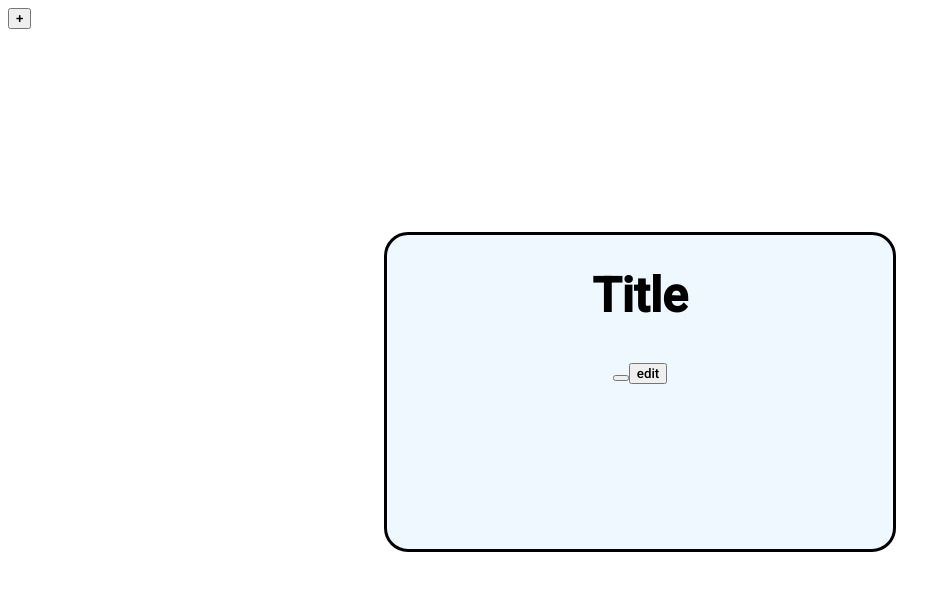
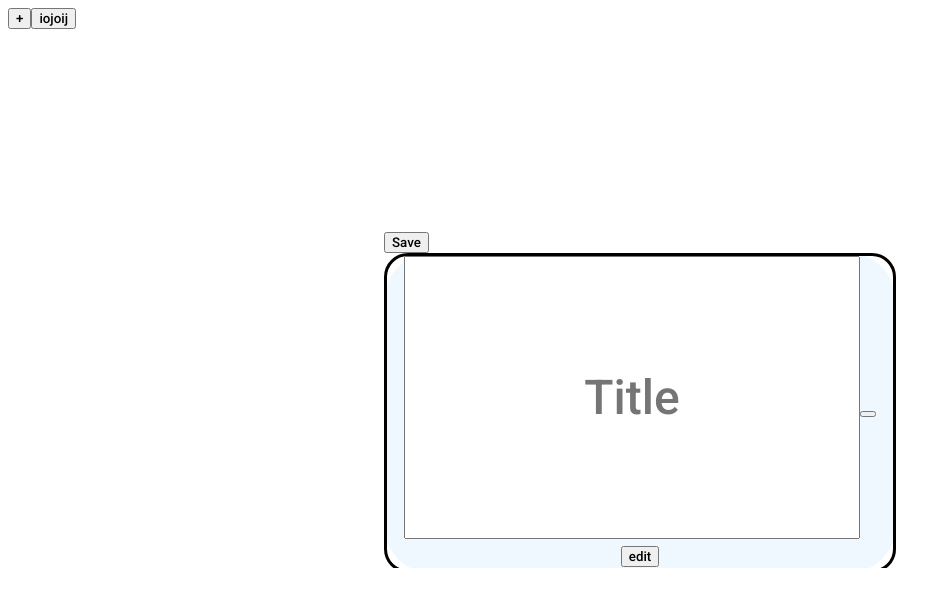
Before and after one commit to ota200/flashcards, a React (Create React App) app: page / in a window 1280 px wide. Both pictures are taken after a click on the button "create a new card". Shown: the top 606 px of the page, without its empty margins (0-951 px from the left). Built offline with nearby package versions, Linux system fonts and the light colour scheme.

Commit message:
yryruirgirgirygyrgu]

```diff
--- a/src/App.css
+++ b/src/App.css
@@ -24,35 +24,39 @@
     transform-style: preserve-3d;
     border-radius: 3rem;
     position: absolute;
+    display: flex;
+    flex-direction:column;
 
 }
 
 
 .front,.back{
     position: absolute;
-    -webkit-backface-visibility: hidden;
     backface-visibility: hidden;
     width:100%;
     height: 100%;
-    overflow-wrap: break-word;
     border: solid;
     border-radius: 1.5rem;
     align-items:center;
     text-align: center;
-    background-color: aliceblue;
 }
 
 
 
 .front {
     font-size: 1.5rem;
+    transform: rotateY(0deg);
+
 }
 
-.front h1 {
+.front h1,input {
     font-size: 3rem;
     text-align: center;
-    overflow:hidden;
-    resize:none;
+    overflow-wrap: break-word;
+    height:90%;
+    max-width:90%;
+    overflow-x: scroll;
+
 
 }
 
@@ -63,11 +67,14 @@
 
 }
 
-.back pre {
+.back pre,textarea {
     font-size: 2rem;
     text-align: center;
-    overflow:hidden;
-    resize:none;
+    overflow-wrap: break-word;
+    height:90%;
+    max-width:90%;
+    overflow-x: scroll;
+
 
 }
 
--- a/src/Componets/Cards.jsx
+++ b/src/Componets/Cards.jsx
@@ -5,7 +5,7 @@ const Card = (props) =>{
 
   const [num,setNum] = useState("first")
   const [num2,setNum2] = useState(0)
-  const [num3,setNum3] = useState("false")
+  const [num3,setNum3] = useState("disabled")
 
   const [editTitles,setEditTitles] = useState()
 
@@ -14,10 +14,11 @@ const Card = (props) =>{
   const enter = (e) =>{
     setNum2(1)
     console.log("Eenter")
+    console.log(e.currentTarget.value)
   }
 
   const leave = (e) =>{
-    console.warn(e.target.contenteditable)
+    //console.warn(e.target.contenteditable)
     setNum2(0)
     console.log("Lleave")
 
@@ -25,16 +26,12 @@ const Card = (props) =>{
 
 
   const enter2 = (e) =>{
-    if (num3 === "true"){
       setNum2(1)
       console.log("Eenter")
-      } else {
-        setNum2(0)
-      }
   }
 
   const leave2 = (e) =>{
-    console.warn(e.target.contenteditable)
+    //console.warn(e.target.contenteditable)
     setNum2(0)
     console.log("Lleave")
 
@@ -42,15 +39,15 @@ const Card = (props) =>{
 
   const editMode = () =>{
 
-    if (num3 === "true"){
-      setNum3("false")
+    if (num3 === ""){
+      setNum3("disabled")
       /*setEditTitles(Title)
       setEditInfos(Info)*/
       console.log("Edit mode off")
 
 
     } else {
-      setNum3("true")
+      setNum3("enabled")
      /* setEditTitles(editTitle)
       setEditInfos(editInfo)*/
       console.log("Edit mode on")
@@ -89,13 +86,14 @@ const Card = (props) =>{
 
   return (
 
-    <div className="container" onClick={flip} >
+    <div className="container" >
+      <button onClick={props.sub}>Save</button>
 
-      <div className="center" id={num}>
+      <div className="center" id={num}  onClick={flip}>
 
         <div className="front" id="front-card">
 
-          <h1 contenteditable={num3} onChange={props.titlechange} onMouseEnter={enter2} onMouseLeave={leave2}  >Title</h1>
+          <input onChange={props.titlechange} onMouseEnter={enter2} onMouseLeave={leave2}  placeholder="Title"></input>
 
           <button onClick={props.click}></button>
           <button onClick={editMode} onMouseEnter={enter} onMouseLeave={leave}>edit</button>
@@ -104,7 +102,7 @@ const Card = (props) =>{
         </div>
         <div className='back'>
 
-          <pre contenteditable={num3} onChange={props.infochange}  onMouseEnter={enter2} onMouseLeave={leave2}  >Info</pre>
+          <textarea onChange={props.infochange}  onMouseEnter={enter2} onMouseLeave={leave2}  placeholder="Info" ></textarea>
 
           <button onClick={editMode} onMouseEnter={enter} onMouseLeave={leave} onDoubleClick={editMode}>edit</button>
 
--- a/src/Componets/Words.jsx
+++ b/src/Componets/Words.jsx
@@ -52,10 +52,23 @@ export default function Word() {
 
       }])
 
+
       /*console.log(list)
       console.log("Title: " + titles)
       console.log("Info: " + infor)*/
 
+    }
+
+    const submit =(e) => {
+      setList([...list, {
+
+        title:titles,
+        para:infor,
+        key: numbers,
+        id: Math.random()
+
+
+      }])
     }
 
     const delCard = id => {
@@ -98,8 +111,9 @@ export default function Word() {
           return (
             <div key={item.key} id={item.id}>
 
-              <Card  title={item.title} info={item.para} click={() => delCard(item.id)} titlechange={(e) => {setTitles(e.target.value)}} infochange={e => setInfor(e.target.value)}> </Card>
+              <Card  title={item.title} info={item.para} sub={submit}click={() => delCard(item.id)} titlechange={(e) => {setTitles(e.target.value)}} infochange={e => setInfor(e.target.value)}> </Card>
               <p Style="color:black;">{titles}</p>
+              <p>{item.title}</p>
 
             </div>
 
@@ -111,7 +125,7 @@ export default function Word() {
 
         <button onClick={addCard} className="create" title="create a new card"> + </button>
 
-
+        <button className="create" onClick={() => console.log(list)}>iojoij</button>
 
 
       </div>
```
